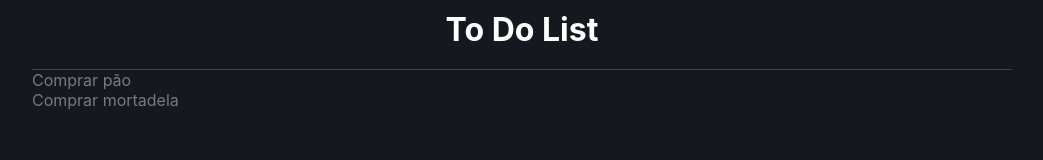
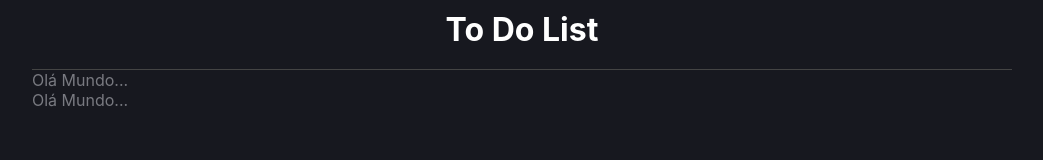
Before and after one commit to jotaFonseca/todo-list, a React (Create React App) app: page / in a window 1280 px wide. Shown: the top 160 px of the page, without its empty margins (118-1161 px from the left). Built offline with nearby package versions, Linux system fonts and the light colour scheme.

Commit message:
testing repository

```diff
--- a/src/App.tsx
+++ b/src/App.tsx
@@ -1,6 +1,7 @@
 import { useState } from 'react';
 import * as c from './App.styles';
-import { Item } from './types/item'
+import { Item } from './types/item';
+import { ListItem } from './components/ListItem';
 
 const App = () => {
   const [list, setList] = useState<Item[]>([
@@ -15,7 +16,7 @@ const App = () => {
 
 
         {list.map((item, index) =>(
-          <div>{item.name}</div>
+          <ListItem></ListItem>
         ))}
 
       </c.Area>
--- /dev/null
+++ b/src/components/ListItem/index.tsx
@@ -0,0 +1,9 @@
+import * as c from './styles';
+
+export const ListItem = () => {
+    return (
+        <c.Container>
+            Olá Mundo...
+        </c.Container>
+    );
+}
--- /dev/null
+++ b/src/components/ListItem/styles.ts
@@ -0,0 +1,3 @@
+import styled from 'styled-components';
+
+export const Container  = styled.div``;
```
